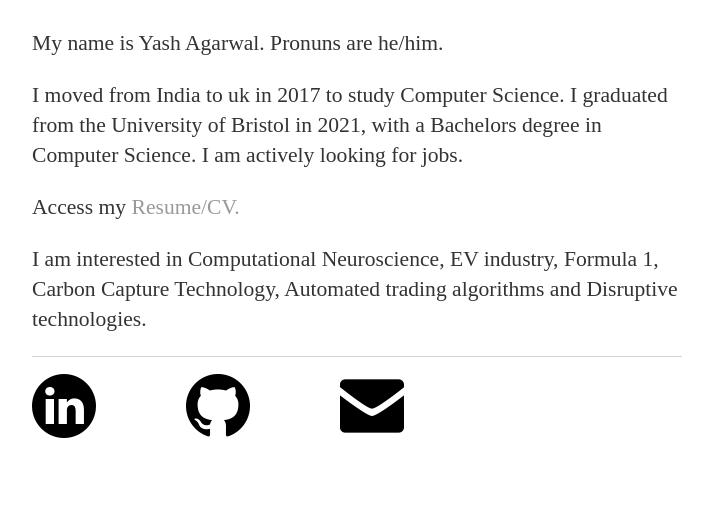
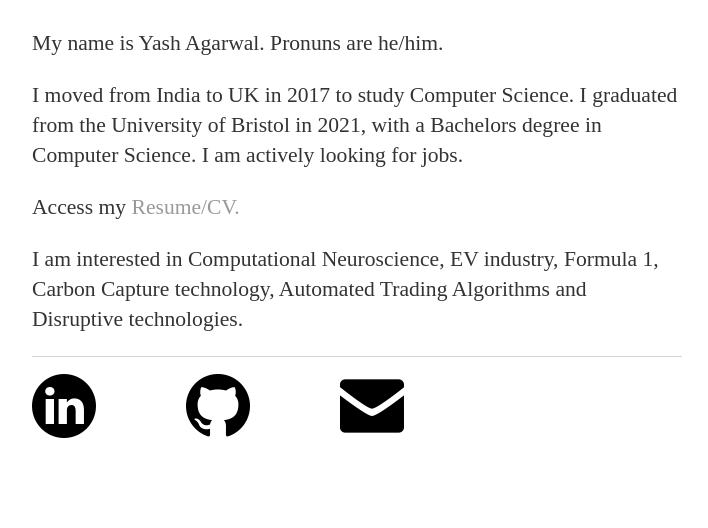
Before and after one commit to yash110698/yash110698.github.io, a Jekyll site: the page built from index.html, in a window 1280 px wide. Shown: the part 686-1214 px from the top of the page, without its empty margins (283-991 px from the left). Built offline with Jekyll 4.4.1, drawn with Linux system fonts in a browser that asks for light colours.

```diff
--- a/index.html
+++ b/index.html
@@ -13,7 +13,7 @@ title: About Yash
   My name is Yash Agarwal. Pronuns are he/him.
 </p>
 <p>
-  I moved from India to uk in 2017 to study Computer Science.
+  I moved from India to UK in 2017 to study Computer Science.
   I graduated from the University of Bristol in 2021,
   with a Bachelors degree in Computer Science.
   I am actively looking for jobs.
@@ -21,6 +21,6 @@ title: About Yash
 <p> Access my <a href="/cv" target="_blank">Resume/CV.</a></p>
 <p>
   I am interested in Computational Neuroscience, EV industry,
-  Formula 1, Carbon Capture Technology,
-  Automated trading algorithms and Disruptive technologies.
+  Formula 1, Carbon Capture technology,
+  Automated Trading Algorithms and Disruptive technologies.
 </p>
```
